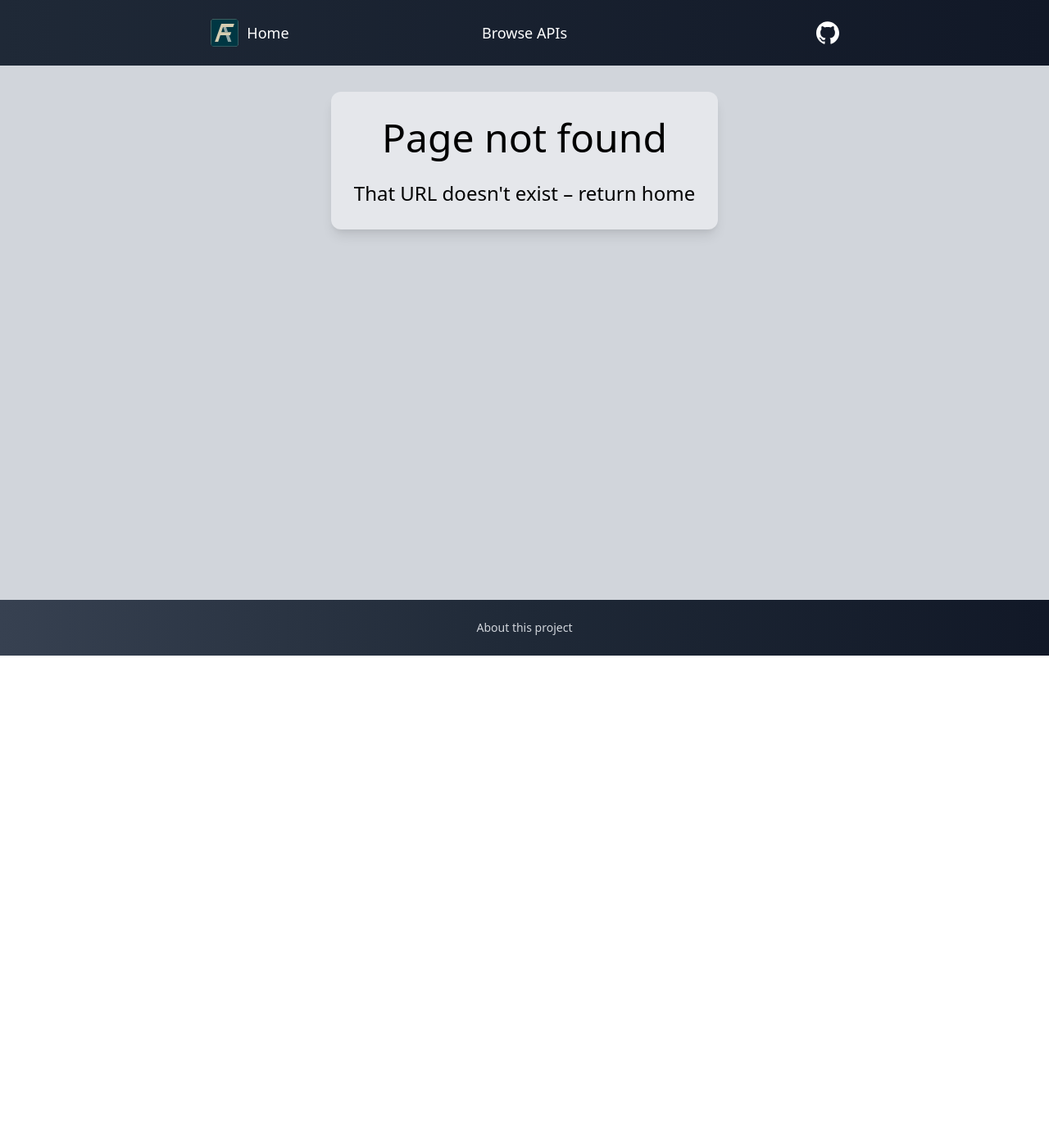
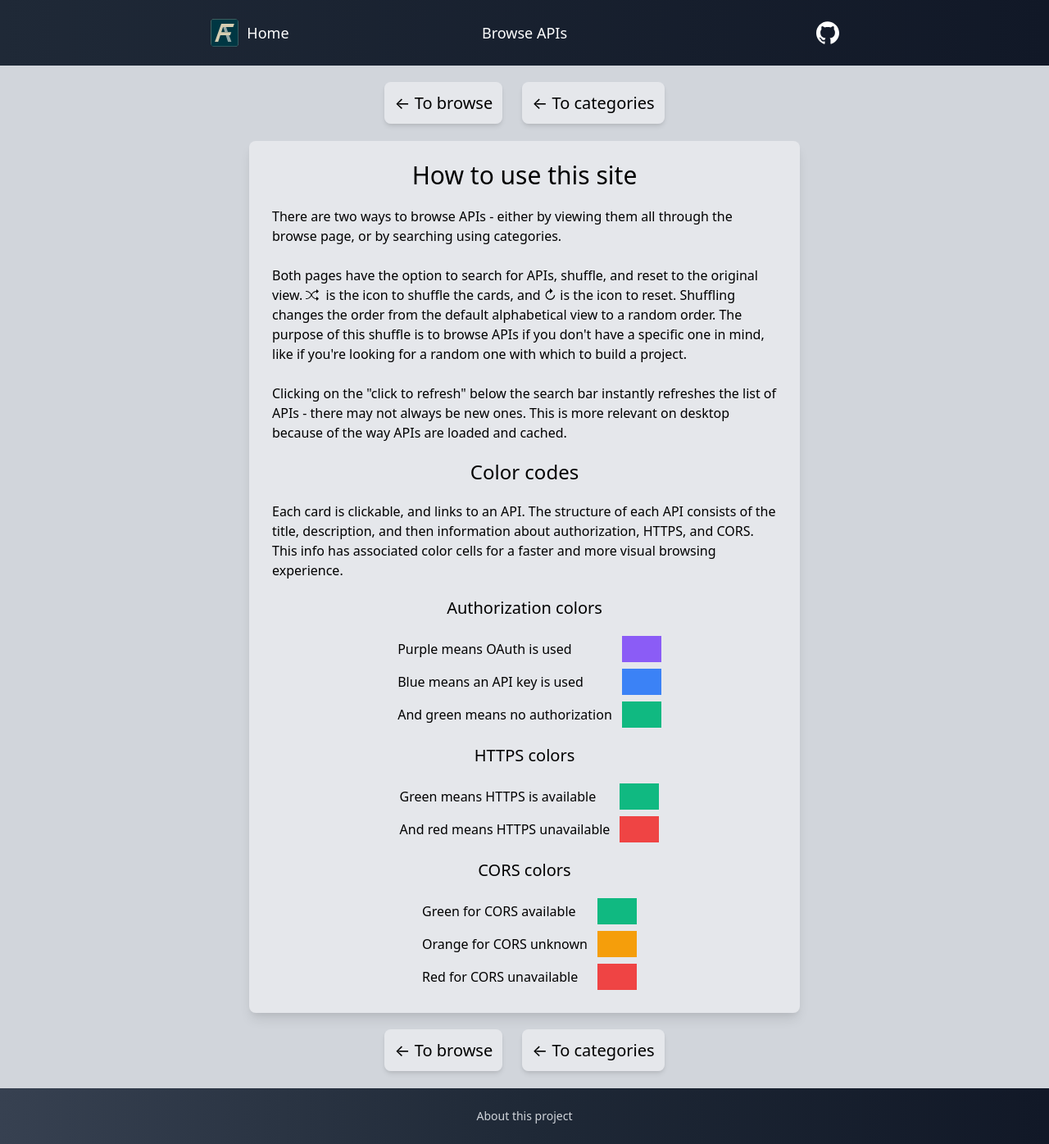
Before and after one commit to Free-APIs/Free-APIs.github.io, a React (Create React App) app: page /#/help in a window 1280 px wide. Before the commit this address had no page. Shown: the whole page at 82% size. Before the commit the page ends 800 px from the top, so only its background shows below. Built offline with nearby package versions, Linux system fonts and the light colour scheme.

Commit message:
Add help page and menu

```diff
--- a/src/App.js
+++ b/src/App.js
@@ -7,6 +7,7 @@ import Category from './pages/Category';
 import ScrollToTop from './components/ScrollToTop';
 import Tracking from './components/Tracking';
 import NotFound from './pages/NotFound';
+import HelpPage from './pages/HelpPage';
 
 function App() {
 	Tracking();
@@ -29,6 +30,7 @@ function App() {
 					path='/categories/:category'
 					component={Category}
 				/>
+				<Route exact path='/help' component={HelpPage} />
 				<Route path='*' key='404' component={NotFound} />
 			</Switch>
 		</>
--- /dev/null
+++ b/src/components/Help/index.js
@@ -0,0 +1,18 @@
+import { Link } from 'react-router-dom';
+
+function Help() {
+	return (
+		<Link
+			className='rounded-full h-12 w-12 text-gray-200 bg-gradient-to-r
+            from-gray-700 to-gray-800 fixed xs:bottom-0 right-0 m-8 text-lg
+            flex justify-center items-center shadow-lg bottom-10
+            hover:shadow-xl hover:from-gray-600'
+			title='Need help?'
+			to='/help'
+		>
+			?
+		</Link>
+	);
+}
+
+export default Help;
--- a/src/components/ListDisplay/index.js
+++ b/src/components/ListDisplay/index.js
@@ -1,4 +1,5 @@
 import { Fragment, useEffect, useState, useCallback, useRef } from 'react';
+import Help from '../Help';
 import Card from './Card';
 import OptionsRow from './OptionsRow';
 
@@ -111,6 +112,7 @@ function ListDisplay(props) {
 					{output()}
 				</div>
 			</div>
+			<Help />
 			<div className='flex-grow' />
 		</>
 	);
--- a/src/components/ScrollUp/index.js
+++ b/src/components/ScrollUp/index.js
@@ -20,9 +20,9 @@ function ScrollUp() {
 	let button = (
 		<div
 			className='rounded-full h-12 w-12 text-gray-200 bg-gradient-to-r
-            from-gray-700 to-gray-800 fixed xs:bottom-0 right-0 m-8 text-lg
-            cursor-pointer flex justify-center items-center shadow-lg bottom-10
-            hover:shadow-xl hover:from-gray-600'
+            from-gray-700 to-gray-800 fixed xs:bottom-20 right-0 m-8 text-lg
+            cursor-pointer flex justify-center items-center shadow-lg bottom-28
+            hover:shadow-xl hover:from-gray-600 animate-fade-in-up'
 			onClick={() => window.scrollTo({ top: 0, behavior: 'smooth' })}
 		>
 			&uarr;
--- a/src/pages/Categories/index.js
+++ b/src/pages/Categories/index.js
@@ -2,6 +2,7 @@ import Template from '../Template';
 import { useState, useEffect } from 'react';
 import { Link } from 'react-router-dom';
 import ScrollUp from '../../components/ScrollUp';
+import Help from '../../components/Help';
 
 function Categories() {
 	const [categories, setCategories] = useState([]);
@@ -108,6 +109,7 @@ function Categories() {
 				</div>
 				<div className='flex-grow' />
 				<ScrollUp />
+				<Help />
 			</Template>
 		);
 	}
--- /dev/null
+++ b/src/pages/HelpPage/index.js
@@ -0,0 +1,159 @@
+import { useEffect } from 'react';
+import { Link } from 'react-router-dom';
+import Template from '../Template';
+
+function HelpPage() {
+	const shufflePath = (
+		<>
+			<path d='M0 3.5A.5.5 0 0 1 .5 3H1c2.202 0 3.827 1.24 4.874 2.418.49.552.865 1.102 1.126 1.532.26-.43.636-.98 1.126-1.532C9.173 4.24 10.798 3 13 3v1c-1.798 0-3.173 1.01-4.126 2.082A9.624 9.624 0 0 0 7.556 8a9.624 9.624 0 0 0 1.317 1.918C9.828 10.99 11.204 12 13 12v1c-2.202 0-3.827-1.24-4.874-2.418A10.595 10.595 0 0 1 7 9.05c-.26.43-.636.98-1.126 1.532C4.827 11.76 3.202 13 1 13H.5a.5.5 0 0 1 0-1H1c1.798 0 3.173-1.01 4.126-2.082A9.624 9.624 0 0 0 6.444 8a9.624 9.624 0 0 0-1.317-1.918C4.172 5.01 2.796 4 1 4H.5a.5.5 0 0 1-.5-.5z' />
+			<path d='M13 5.466V1.534a.25.25 0 0 1 .41-.192l2.36 1.966c.12.1.12.284 0 .384l-2.36 1.966a.25.25 0 0 1-.41-.192zm0 9v-3.932a.25.25 0 0 1 .41-.192l2.36 1.966c.12.1.12.284 0 .384l-2.36 1.966a.25.25 0 0 1-.41-.192z' />
+		</>
+	);
+
+	const shuffleIcon = (
+		<svg
+			height='20'
+			viewBox='0 0 20 20'
+			fill='currentColor'
+			className='inline'
+		>
+			{shufflePath}
+		</svg>
+	);
+
+	useEffect(() => {
+		document.title = 'Help - Free APIs';
+	});
+
+	const links = (
+		<div className='mx-auto my-8 text-xl'>
+			<Link
+				to='/browse'
+				className='bg-gray-200 shadow-md rounded-lg m-3
+                p-3 cursor-pointer hover:shadow-lg hover:bg-gray-100'
+			>
+				&larr; To browse
+			</Link>
+			<Link
+				className='bg-gray-200 shadow-md rounded-lg m-3
+                p-3 cursor-pointer hover:shadow-lg hover:bg-gray-100'
+				to='/categories'
+			>
+				&larr; To categories
+			</Link>
+		</div>
+	);
+	return (
+		<Template>
+			{links}
+			<div className='mx-auto'>
+				<div
+					className='rounded-lg bg-gray-200 p-4 shadow-lg
+                    break-words mx-4 md:w-full md:max-w-2xl flex
+                    flex-col items-center'
+				>
+					<div className='text-2xl xs:text-3xl m-2'>
+						How to use this site
+					</div>
+					<div className='m-3'>
+						There are two ways to browse APIs - either by viewing
+						them all through the browse page, or by searching using
+						categories.
+						<br />
+						<br />
+						Both pages have the option to search for APIs, shuffle,
+						and reset to the original view. {shuffleIcon} is the
+						icon to shuffle the cards, and &#8635; is the icon to
+						reset. Shuffling changes the order from the default
+						alphabetical view to a random order. The purpose of this
+						shuffle is to browse APIs if you don't have a specific
+						one in mind, like if you're looking for a random one
+						with which to build a project.
+						<br />
+						<br />
+						Clicking on the "click to refresh" below the search bar
+						instantly refreshes the list of APIs - there may not
+						always be new ones. This is more relevant on desktop
+						because of the way APIs are loaded and cached.
+					</div>
+					<div className='text-xl xs:text-2xl m-2'>Color codes</div>
+					<div className='m-3'>
+						Each card is clickable, and links to an API. The
+						structure of each API consists of the title,
+						description, and then information about authorization,
+						HTTPS, and CORS. This info has associated color cells
+						for a faster and more visual browsing experience.
+					</div>
+					<div className='text-lg xs:text-xl m-2'>
+						Authorization colors
+					</div>
+					<div className='table m-3'>
+						<div className='table-row'>
+							<div className='table-cell py-1 px-3'>
+								Purple means OAuth is used
+							</div>
+							<div className='table-cell w-12 bg-purple-500' />
+						</div>
+						<div className='table-row h-2' />
+						<div className='table-row'>
+							<div className='table-cell py-1 px-3'>
+								Blue means an API key is used
+							</div>
+							<div className='table-cell w-12 bg-blue-500' />
+						</div>
+						<div className='table-row h-2' />
+						<div className='table-row'>
+							<div className='table-cell py-1 px-3'>
+								And green means no authorization
+							</div>
+							<div className='table-cell w-12 bg-green-500' />
+						</div>
+					</div>
+					<div className='text-lg xs:text-xl m-2'>HTTPS colors</div>
+					<div className='table m-3'>
+						<div className='table-row'>
+							<div className='table-cell py-1 px-3'>
+								Green means HTTPS is available
+							</div>
+							<div className='table-cell w-12 bg-green-500' />
+						</div>
+						<div className='table-row h-2' />
+						<div className='table-row'>
+							<div className='table-cell py-1 px-3'>
+								And red means HTTPS unavailable
+							</div>
+							<div className='table-cell w-12 bg-red-500' />
+						</div>
+					</div>
+					<div className='text-lg xs:text-xl m-2'>CORS colors</div>
+					<div className='table m-3'>
+						<div className='table-row'>
+							<div className='table-cell py-1 px-3'>
+								Green for CORS available
+							</div>
+							<div className='table-cell w-12 bg-green-500' />
+						</div>
+						<div className='table-row h-2' />
+						<div className='table-row'>
+							<div className='table-cell py-1 px-3'>
+								Orange for CORS unknown
+							</div>
+							<div className='table-cell w-12 bg-yellow-500' />
+						</div>
+						<div className='table-row h-2' />
+						<div className='table-row'>
+							<div className='table-cell py-1 px-3'>
+								Red for CORS unavailable
+							</div>
+							<div className='table-cell w-12 bg-red-500' />
+						</div>
+					</div>
+				</div>
+			</div>
+			{links}
+			<div className='flex-grow' />
+		</Template>
+	);
+}
+
+export default HelpPage;
--- a/tailwind.config.js
+++ b/tailwind.config.js
@@ -9,6 +9,23 @@ module.exports = {
 			xs: '475px',
 			...defaultTheme.screens,
 		},
+		extend: {
+			keyframes: {
+				'fade-in-up': {
+					'0%': {
+						opacity: '0',
+						transform: 'translateY(10px)',
+					},
+					'100%': {
+						opacity: '1',
+						transform: 'translateY(0)',
+					},
+				},
+			},
+			animation: {
+				'fade-in-up': 'fade-in-up 0.5s ease-out',
+			},
+		},
 	},
 	variants: {
 		extend: {},
```
